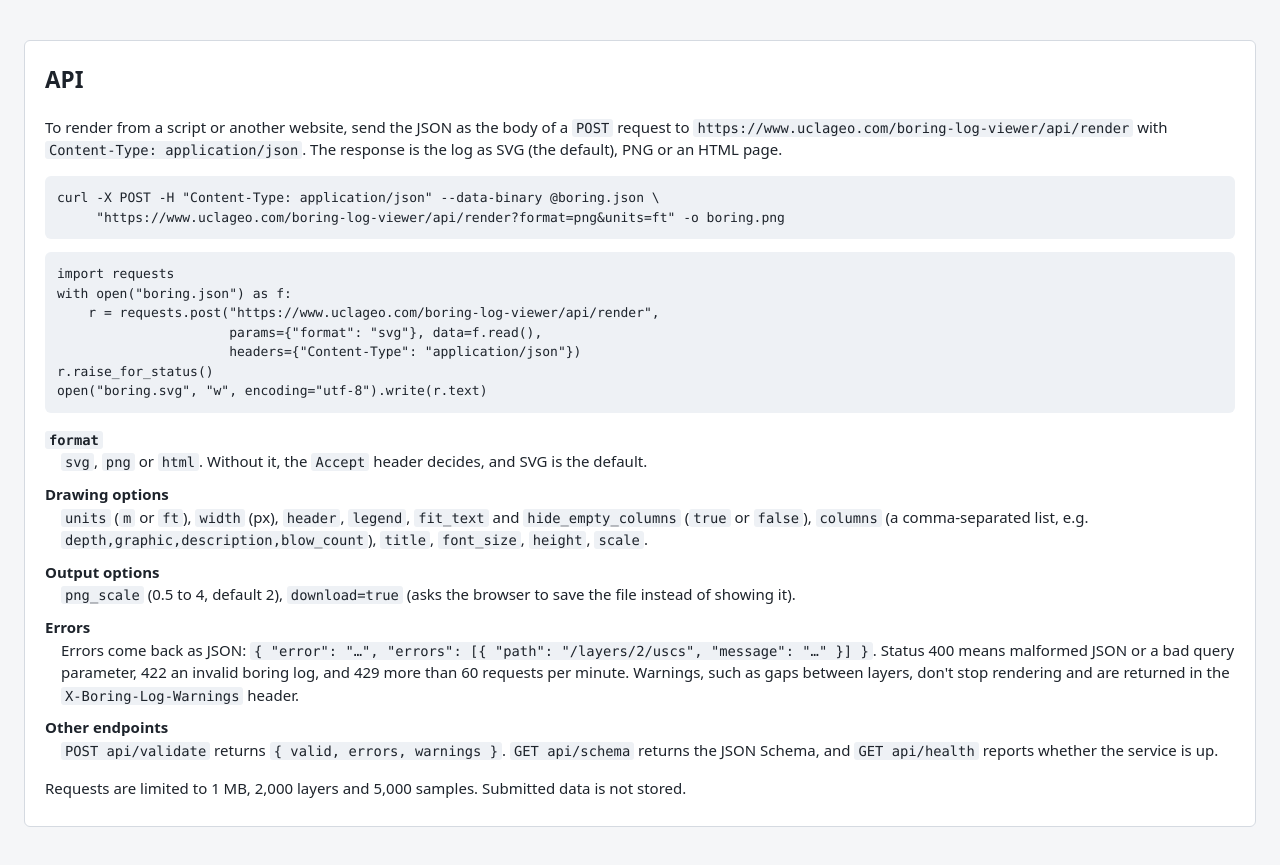
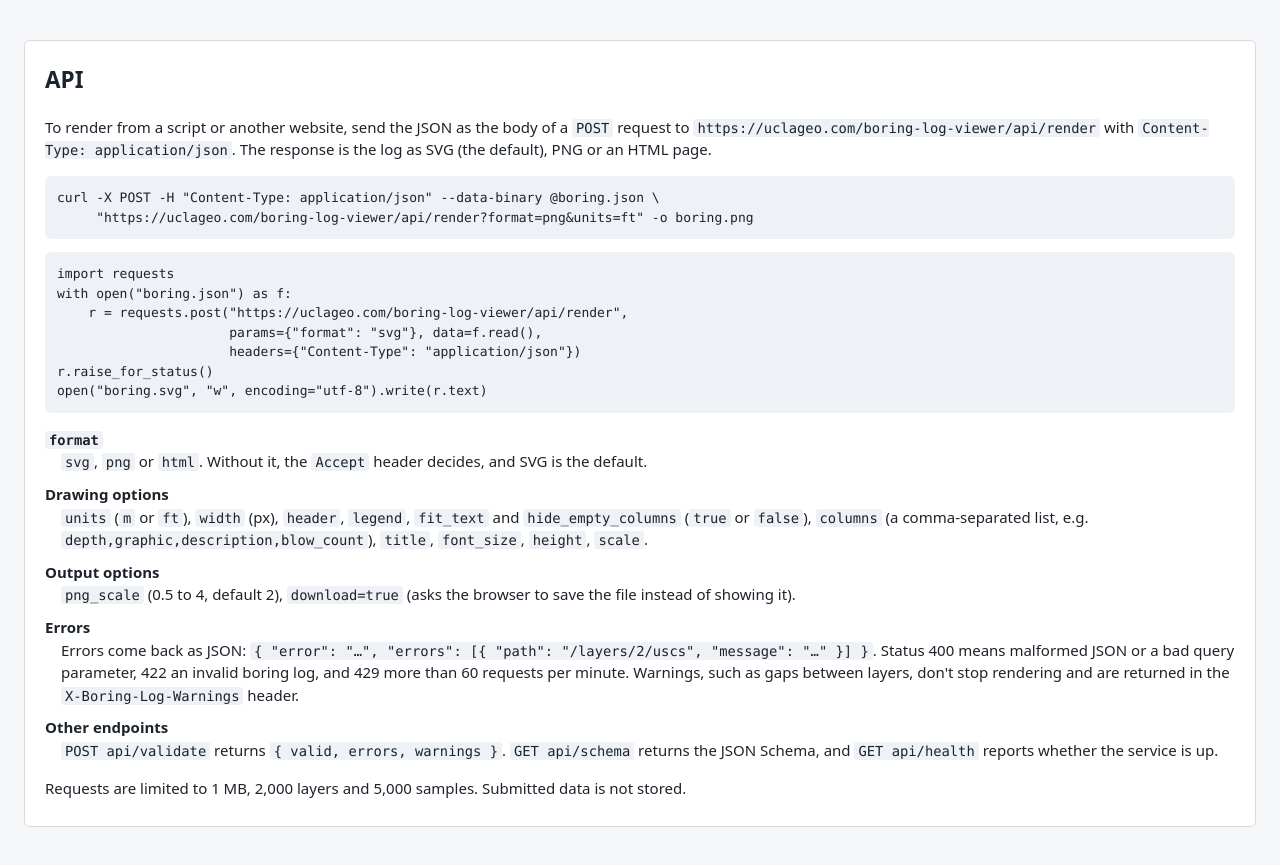
Before and after one commit to sjbrandenberg/boring-log-viewer, a website with bundled scripts: page site/index.html in a window 1280 px wide. Shown: the part 1790-2655 px from the top of the page. Built offline with nearby package versions, Linux system fonts and the light colour scheme.

Commit message:
Point the deploy notes at public_html and drop www
The uclageo.com document root is /gmdatabase/sites/uclageo.com/public_html,
so the app lives in public_html/boring-log-viewer. Update the clone path,
Apache <Directory> block, update steps and the systemd unit to match.

www.uclageo.com 301-redirects to uclageo.com, which turns a POST into a
GET, so the API examples in the READMEs and on the page now use
uclageo.com directly.

Co-Authored-By: Claude Opus 5.5 (1M context) <noreply@anthropic.com>

```diff
--- a/site/index.html
+++ b/site/index.html
@@ -104,12 +104,12 @@
 
 <section id="api" class="format">
     <h2>API</h2>
-    <p>To render from a script or another website, send the JSON as the body of a <code>POST</code> request to <code>https://www.uclageo.com/boring-log-viewer/api/render</code> with <code>Content-Type: application/json</code>. The response is the log as SVG (the default), PNG or an HTML page.</p>
+    <p>To render from a script or another website, send the JSON as the body of a <code>POST</code> request to <code>https://uclageo.com/boring-log-viewer/api/render</code> with <code>Content-Type: application/json</code>. The response is the log as SVG (the default), PNG or an HTML page.</p>
     <pre><code>curl -X POST -H "Content-Type: application/json" --data-binary @boring.json \
-     "https://www.uclageo.com/boring-log-viewer/api/render?format=png&amp;units=ft" -o boring.png</code></pre>
+     "https://uclageo.com/boring-log-viewer/api/render?format=png&amp;units=ft" -o boring.png</code></pre>
     <pre><code>import requests
 with open("boring.json") as f:
-    r = requests.post("https://www.uclageo.com/boring-log-viewer/api/render",
+    r = requests.post("https://uclageo.com/boring-log-viewer/api/render",
                       params={"format": "svg"}, data=f.read(),
                       headers={"Content-Type": "application/json"})
 r.raise_for_status()
```
Also changed, not shown: README.md, deploy/README.md, 1 other file.
